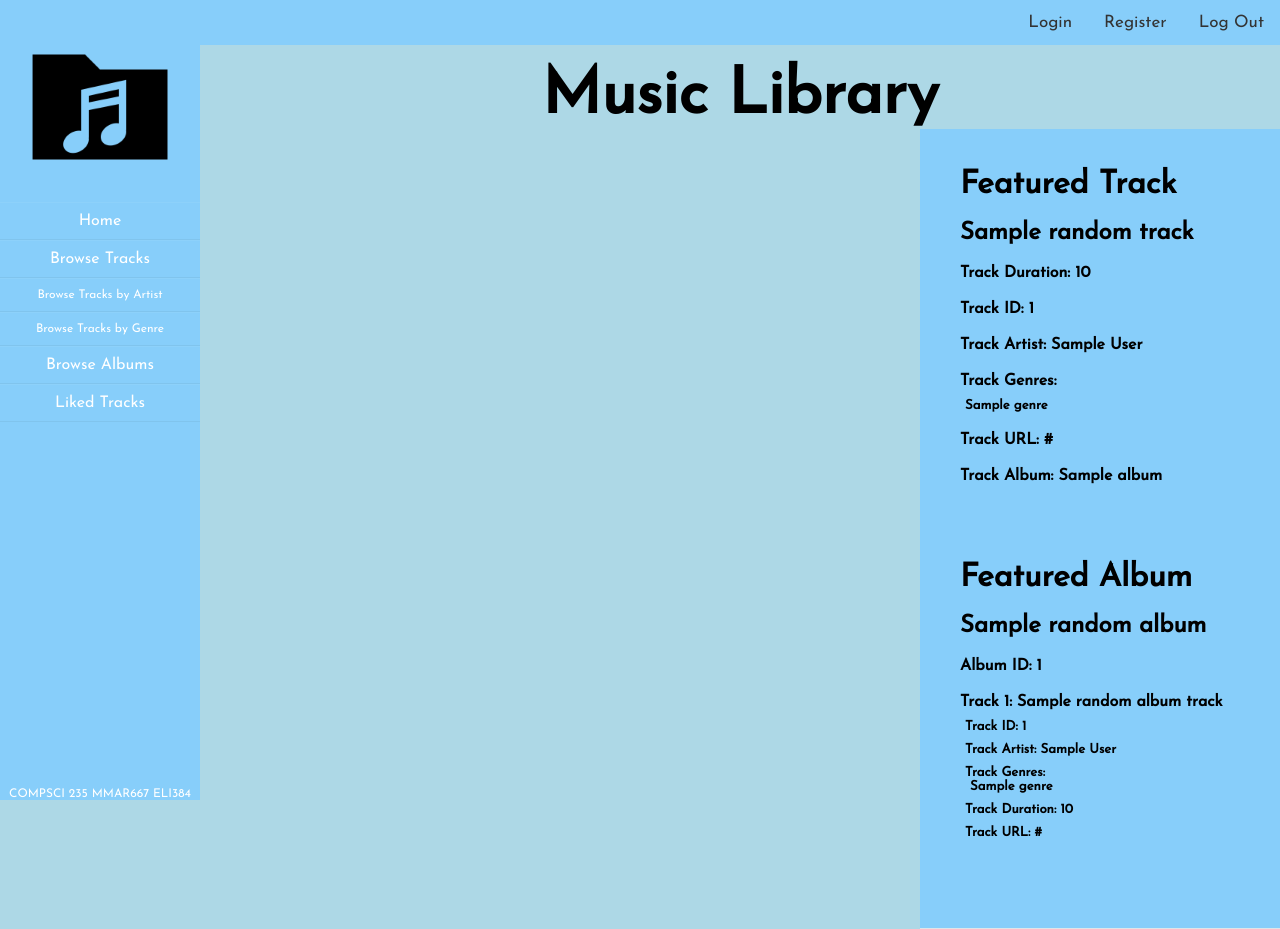
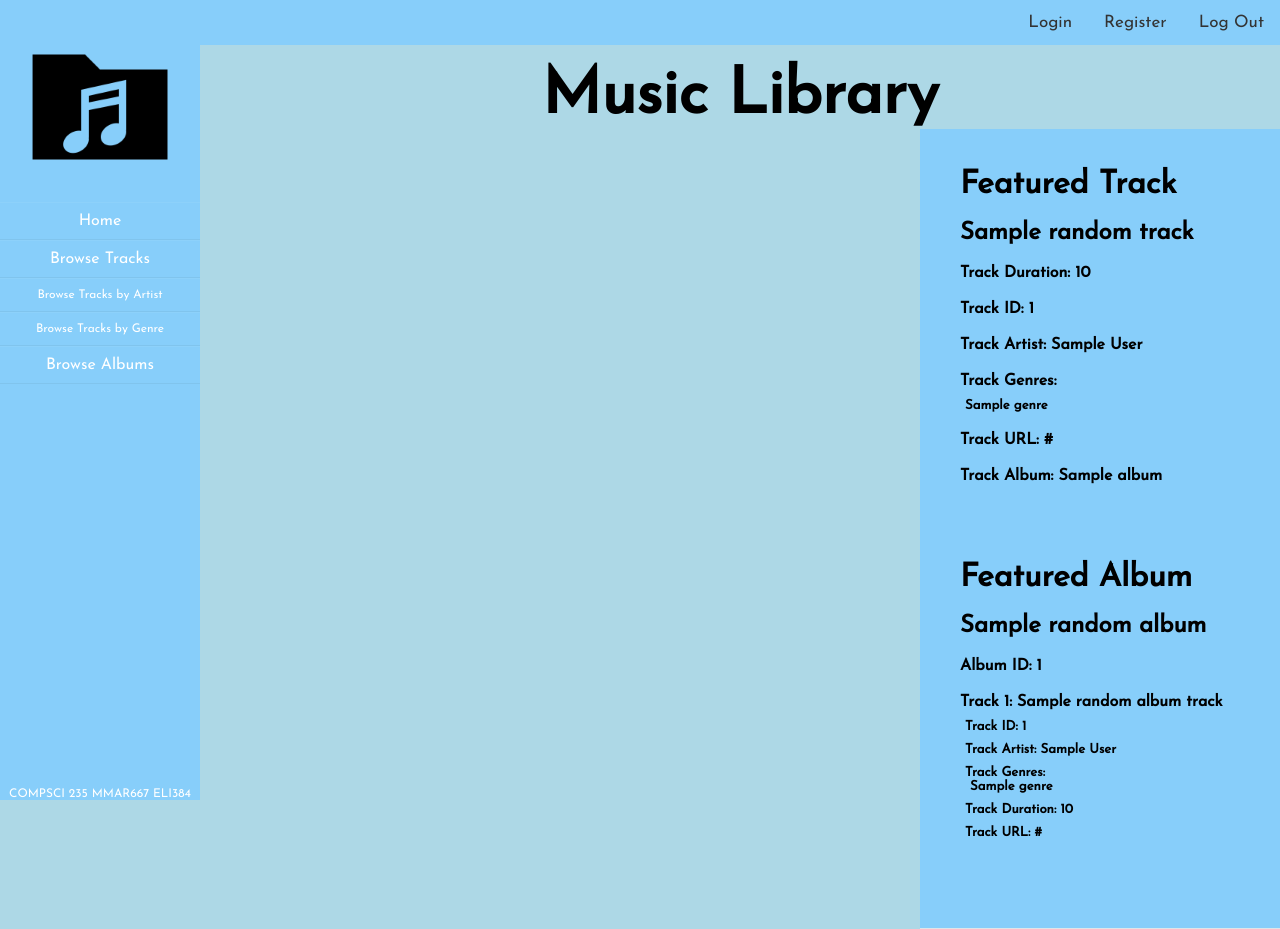
Before and after one commit to MichaelMar7/COMPSCI235-Assignment, a Flask app: template music/templates/simple_track.html in a window 1280 px wide. Run offline with Flask 2, Linux system fonts and the light colour scheme; the template is opened without the code that fills it: most values are stand-ins (such as "Sample title", 1, 10 or a date in 2020); parts of the project's set-up code (start-up, migrations or seed data) failed here and were passed over.

Commit message:
removed liked tracks

```diff
--- a/music/templates/navigator.html
+++ b/music/templates/navigator.html
@@ -13,7 +13,6 @@
         <a class="btn-nav-sub" href="{{ url_for('browse_bp.browse_tracks_by_genre')}}">Browse Tracks by Genre</a>
         <a class="btn-nav" href="{{ url_for('browse_bp.browse_albums')}}">Browse Albums</a>
     </div>
-    <a class="btn-nav" href="">Liked Tracks</a>
     <div id="nav-footer">
         COMPSCI 235 MMAR667 ELI384
     </div>
```
